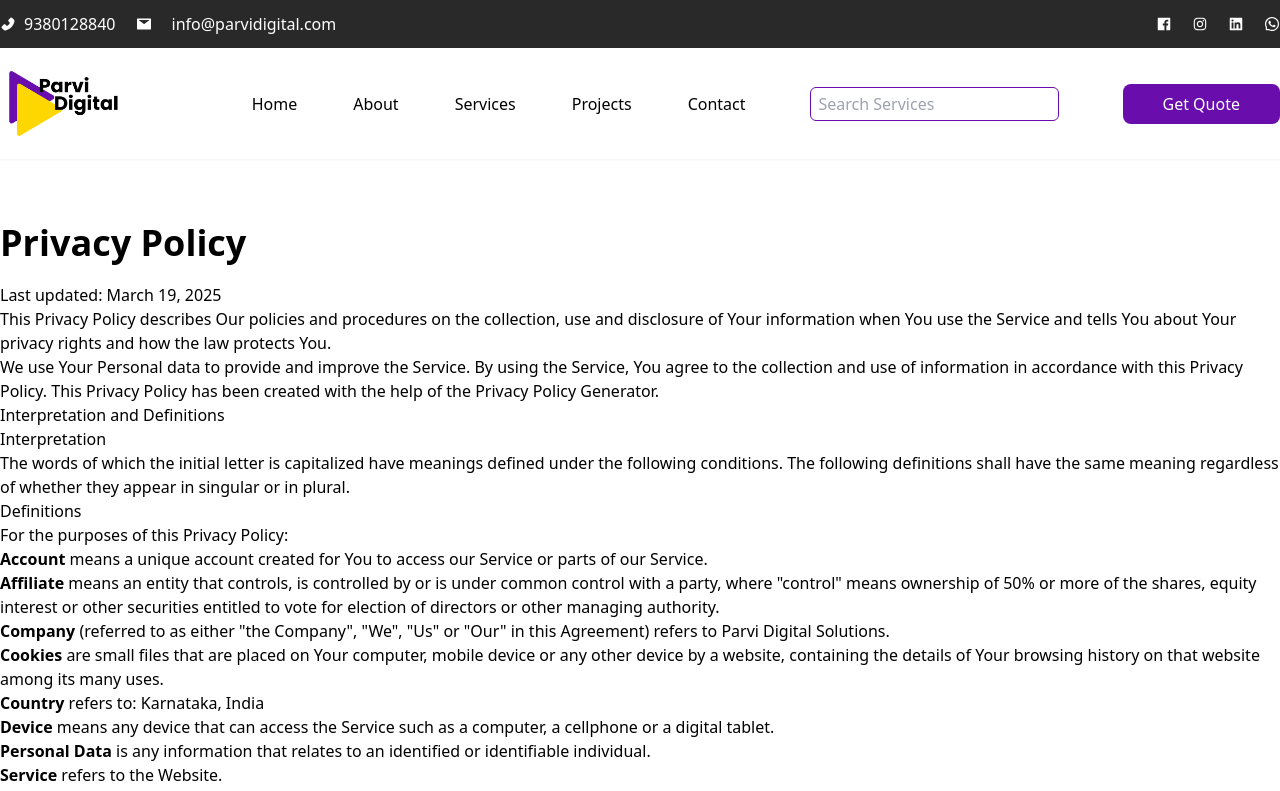
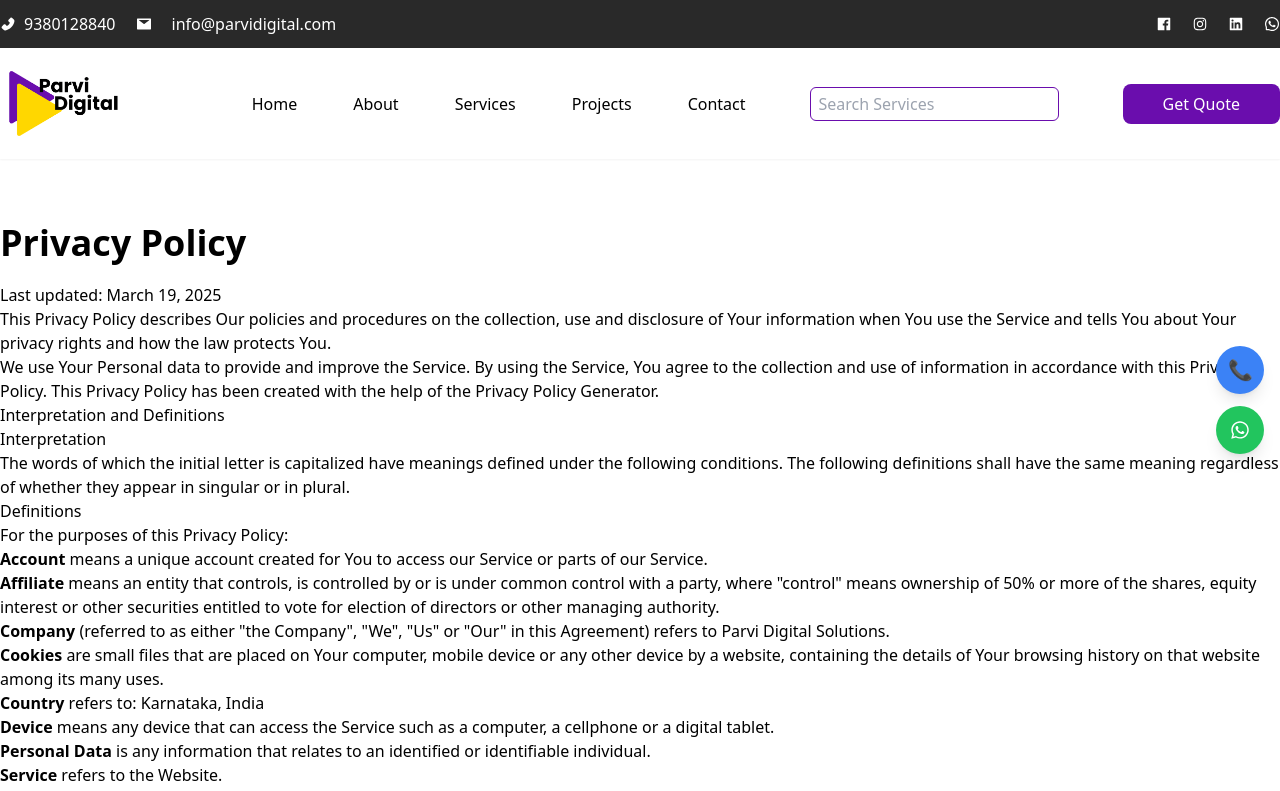
Before and after one commit to ag9731/test22, a React (Vite) app: page /privacy-policy in a window 1280 px wide. Shown: the top 791 px of the page. Built offline with nearby package versions, Linux system fonts and the light colour scheme.

Commit message:
Added Privacy Policy

```diff
--- a/src/App.jsx
+++ b/src/App.jsx
@@ -6,6 +6,7 @@ import Footer from "./components/Footer/Footer";
 import { BrowserRouter as Router, Route, Routes } from "react-router-dom";
 import Privacypolicy from "./components/PrivacyPolicy/Privacypolicy";
 import ScrollToTop from "./components/ScrollToTop";
+import FloatingSocialMedia from "./components/FloatingSocialMedia";
 
 function App() {
   return (
@@ -20,6 +21,7 @@ function App() {
           </Routes>
           <Footer />
         </Router>
+        <FloatingSocialMedia/>
       </section>
     </>
   );
--- /dev/null
+++ b/src/components/FloatingSocialMedia.jsx
@@ -0,0 +1,47 @@
+import React from "react";
+import { FaFacebookF, FaInstagram, FaWhatsapp } from "react-icons/fa";
+
+const FloatingSocialMedia = () => {
+  return (
+    <div className="fixed top-1/2 -translate-y-1/2 right-4 flex flex-col space-y-3 z-50">
+      {/* Call Button */}
+      <a
+        href="tel:+919380128840"
+        className="flex items-center justify-center w-12 h-12 bg-blue-500 text-white rounded-full shadow-lg hover:bg-blue-600 transition"
+      >
+        <span className="text-xl">📞</span> {/* Call icon */}
+      </a>
+      {/* Facebook */}
+      {/* <a
+        href="#"
+        target="_blank"
+        rel="noopener noreferrer"
+        className="flex items-center justify-center w-12 h-12 bg-blue-600 text-white rounded-full shadow-lg hover:bg-blue-700 transition z-1"
+      >
+        <FaFacebookF size={20} />
+      </a> */}
+
+      {/* Instagram */}
+      {/* <a
+        href="#"
+        target="_blank"
+        rel="noopener noreferrer"
+        className="flex items-center justify-center w-12 h-12 bg-gradient-to-r from-pink-500 via-red-500 to-yellow-500 text-white rounded-full shadow-lg hover:opacity-90 transition"
+      >
+        <FaInstagram size={20} />
+      </a> */}
+
+      {/* WhatsApp */}
+      <a
+        href="https://wa.me/919380128840"
+        target="_blank"
+        rel="noopener noreferrer"
+        className="flex items-center justify-center w-12 h-12 bg-green-500 text-white rounded-full shadow-lg hover:bg-green-600 transition"
+      >
+        <FaWhatsapp size={20} />
+      </a>
+    </div>
+  );
+};
+
+export default FloatingSocialMedia;
--- a/src/components/HomePage/HomePageComponents/HomePageContactUs.jsx
+++ b/src/components/HomePage/HomePageComponents/HomePageContactUs.jsx
@@ -10,10 +10,10 @@ const HomePageContactUs = () => {
     e.preventDefault();
     emailjs
       .sendForm(
-        "your_service_id",
-        "your_template_id",
+        "service_x88g09g",
+        "template_fib1d7j",
         form.current,
-        "your_public_key"
+        "ml4dB1qI77ZyKN9LM"
       )
       .then(
         () => {
```
